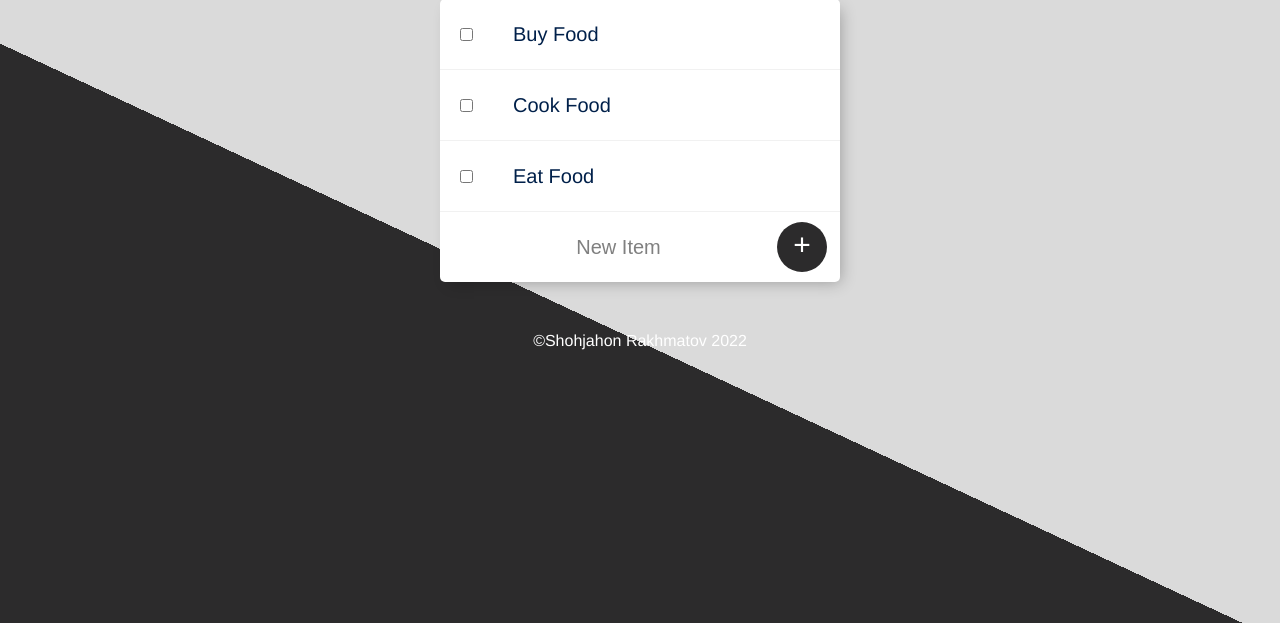
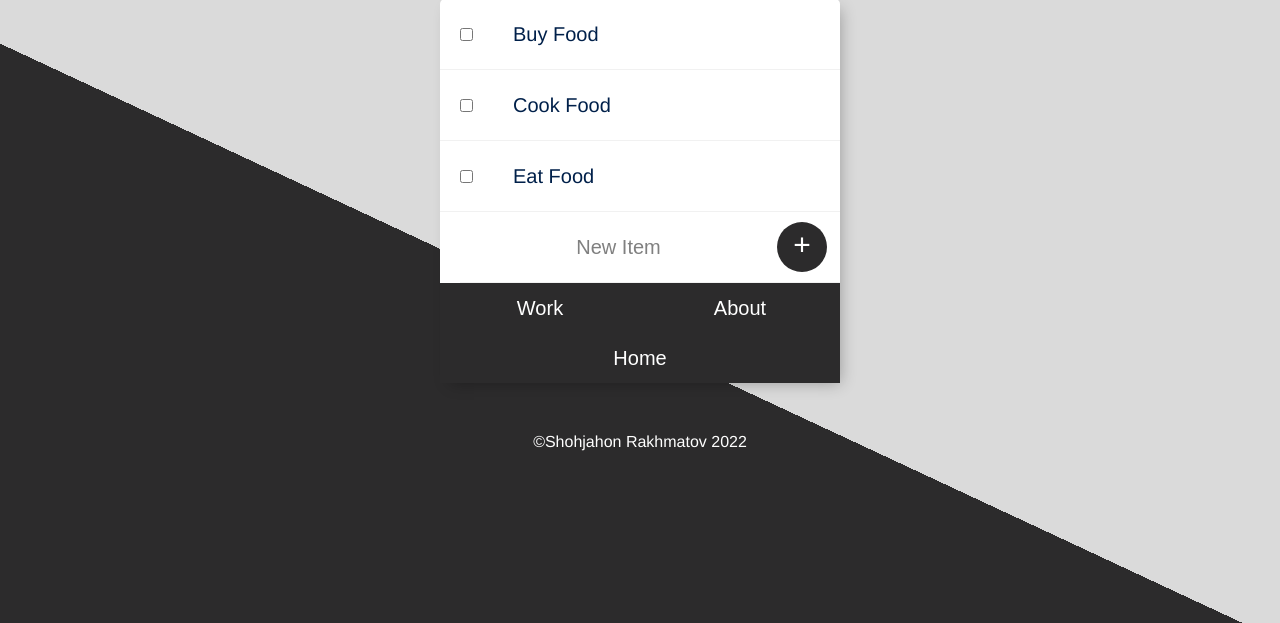
Before and after one commit to CrazyBoy621/todolist, a Node server app: page / in a window 1280 px wide. Shown: the part 158-781 px from the top of the page. Run offline with Node 20, Linux system fonts and the light colour scheme.

Commit message:
buttons added
added some button below of app

```diff
--- a/app.js
+++ b/app.js
@@ -82,7 +82,7 @@ app.post('/', (req, res) => {
 app.get('/work', (req, res) => {
     res.render('list', {
         listTitle: 'Work List',
-        newListItems: workItems
+        newListItems: workItems,
     });
 }
 );
--- a/public/css/styles.css
+++ b/public/css/styles.css
@@ -56,7 +56,22 @@ form {
   margin-left: 20px;
 }
 
-button {
+button{
+  background-color: #2C2B2C;
+  cursor: pointer;
+  width: 50%;
+  height: 50px;
+  color: #fff;
+  border-color: transparent;
+  border-width: 0;
+  font-size: 20px;
+}
+
+button:hover{
+  background-color: #1b1d1f;
+}
+
+.plus {
   min-height: 50px;
   width: 50px;
   border-radius: 50%;
--- a/views/about.ejs
+++ b/views/about.ejs
@@ -1,3 +1,7 @@
 <%- include("header") -%>
 <h2 style="text-align: center;">This aweasome app is made for making ToDoList. You can use it for free</h2>
+<div style="width: 35%; margin: auto;" >
+    <a href="/work"><button>Work</button></a><a href="/about"><button>About</button></a><a href="/"><button style="width: 100%;">Home</button></a>
+</div>
+
 <%- include("footer") -%>
--- a/views/list.ejs
+++ b/views/list.ejs
@@ -13,8 +13,9 @@
 
     <form class="item" action="/" method="post">
       <input type="text" name="newItem" placeholder="New Item" autocomplete="off"/>
-      <button type="submit" name="list" value=<%=listTitle%>>+</button>
+      <button class="plus" type="submit" name="list" value=<%=listTitle%>>+</button>
     </form>
+    <a href="/work"><button>Work</button></a><a href="/about"><button>About</button></a><a href="/"><button style="width: 100%;">Home</button></a>
     </div>
 
     <%- include("footer") -%>
```
